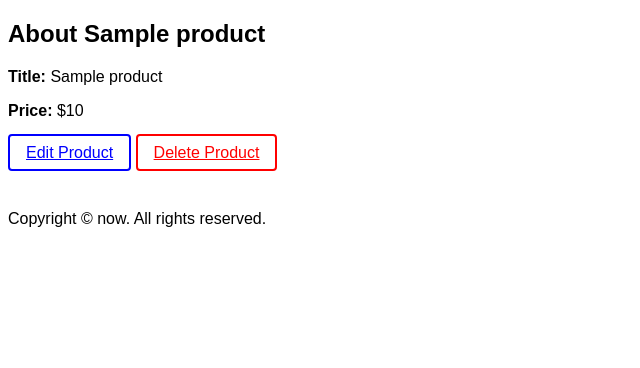
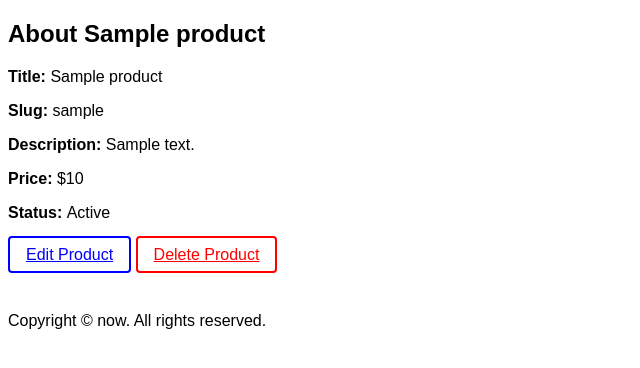
Before and after one commit to VargaAaron-FS/advanced-routing-using-express, a Node server app: template templates/views/products/show.twig in a window 1280 px wide. Shown: the part 60-428 px from the top of the page, without its empty margins (0-640 px from the left). Run offline with Node 20, Linux system fonts and the light colour scheme; the template is opened without the code that fills it: values that come from a table or form of the project are taken from there, others are empty; tables that the repository leaves empty or names only in its code hold one stand-in row (values such as "Sample post"); some libraries are stand-ins or nearby versions.

Commit message:
Added new fields to views for products (html)

```diff
--- a/models/product.js
+++ b/models/product.js
@@ -16,7 +16,10 @@ module.exports = (sequelize, DataTypes) => {
   }
   Product.init({
     title: DataTypes.STRING,
-    price: DataTypes.INTEGER
+    slug: DataTypes.STRING,
+    description: DataTypes.TEXT('long'),
+    price: DataTypes.INTEGER,
+    is_published: DataTypes.BOOLEAN
   }, {
     sequelize,
     modelName: 'Product',
--- a/templates/views/products/show.twig
+++ b/templates/views/products/show.twig
@@ -7,7 +7,16 @@
 			<label style="font-weight: bold;">Title: </label> {{ product.title }}
 		</li>
 		<li>
+			<label style="font-weight: bold;">Slug: </label> {{ product.slug }}
+		</li>
+		<li>
+			<label style="font-weight: bold;">Description: </label> {{ product.description }}
+		</li>
+		<li>
 			<label style="font-weight: bold;">Price: </label> ${{ product.price }}
+		</li>
+		<li>
+			<label style="font-weight: bold;">Status: </label> {% if product.is_published == true %}Active{% endif %}{% if product.is_published != true %}Inactive{% endif %}
 		</li>
 	</ul>
 	<a href="/products/{{ product.id }}/edit" style="color: blue; border: 2px solid blue; padding: .5rem 1rem; border-radius: .25rem;">Edit Product</a>
```
Also changed, not shown: templates/views/products/_form.twig (+12 -0 lines).
